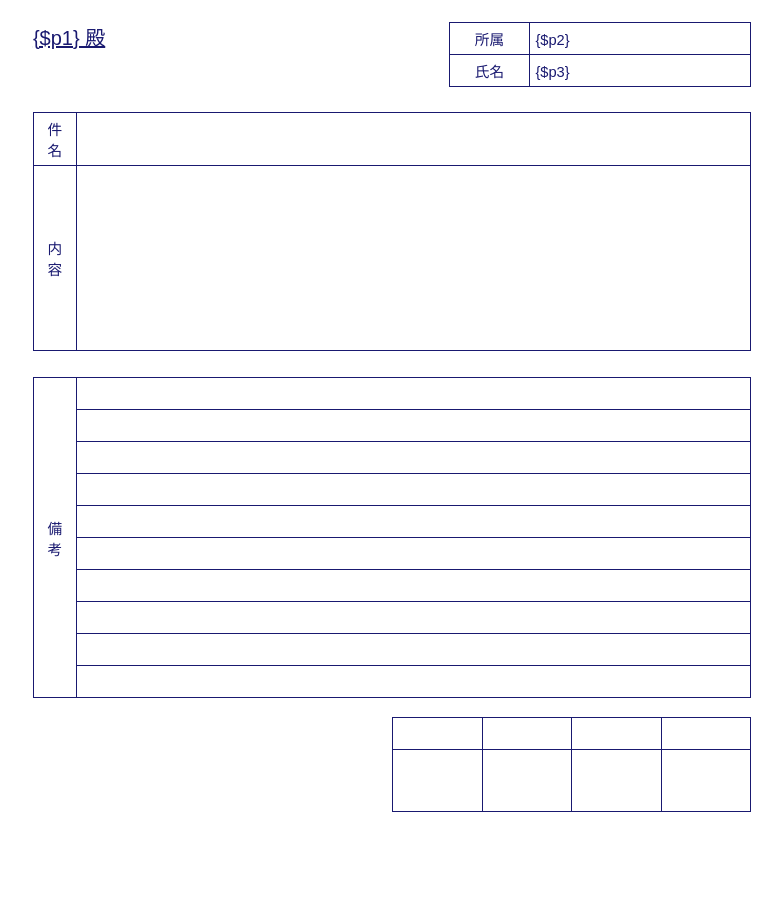
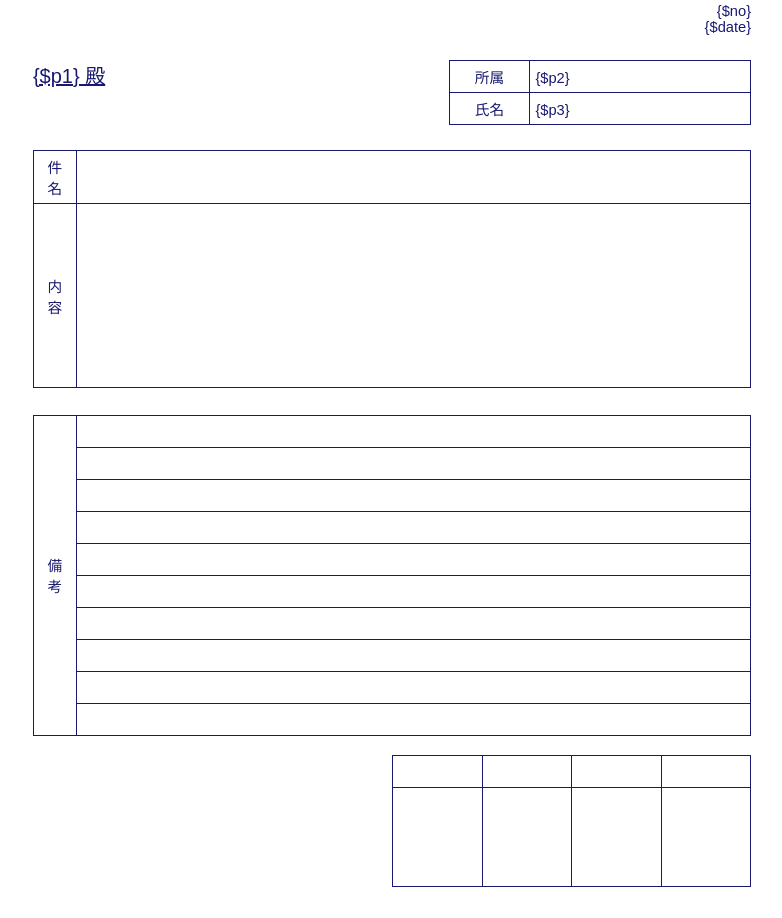
Before and after one commit to binbin4649/general_purpose_form, a plain HTML site: page index.html in a window 1280 px wide. Shown: the part 205-1123 px from the top of the page, without its empty margins (248-1030 px from the left). Drawn offline with Linux system fonts and the light colour scheme.

Commit message:
Update sheet.css

```diff
--- a/sheet.css
+++ b/sheet.css
@@ -20,7 +20,7 @@
   height: 297mm;
   width: 210mm;
   /* 余白サイズ */
-  padding-top: 25mm;
+  padding-top: 35mm;
   padding-left: 10mm;
   padding-right: 10mm;
 }
@@ -63,7 +63,7 @@ div.row5 {
 	height: 90mm;
 }
 div.row6 {
-	height: 25mm;
+	height: 35mm;
 }
 
 
```
